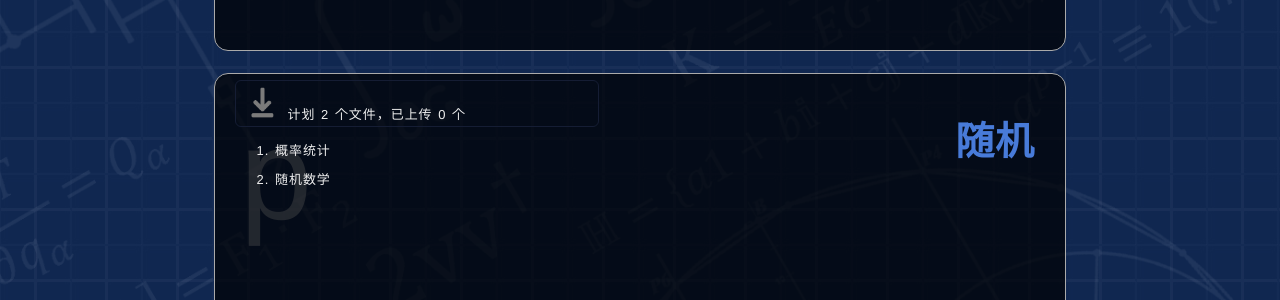
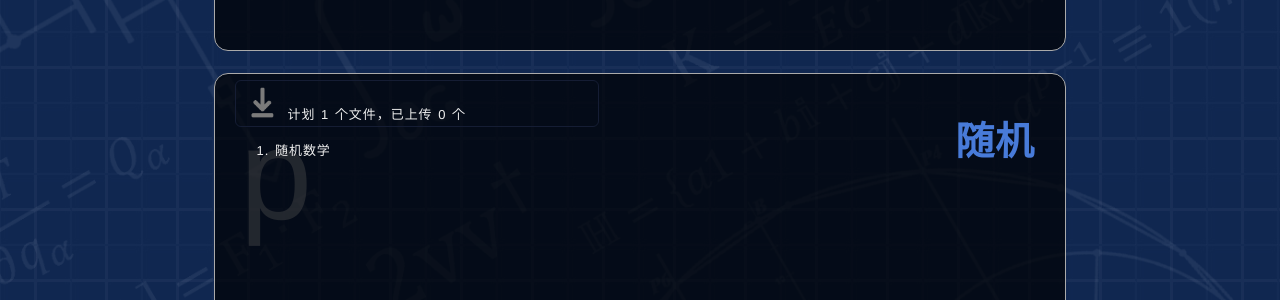
Before and after one commit to LePtC/LePtC.github.io, a Jekyll site: the page built from lenote/index.html, in a window 1280 px wide and 900 px high, scrolled down 5842 px. Shown: the part 161-461 px from the top of the window. Built offline with Jekyll 4.4.1, drawn with Linux system fonts in a browser that asks for light colours; Markdown is read by kramdown in place of the engine named in the settings; formulas are drawn with MathJax 3; comment, search, counter and statistics services are not loaded.

Commit message:
update lenote info

```diff
--- a/lenote/Phys/Ex/index.html
+++ b/lenote/Phys/Ex/index.html
@@ -43,7 +43,7 @@ title: 实验
 </div> -->
 
 
-{% include lefile.html col="g" ca="Phys" en="希腊字母" size="4.32" date="2014.10.07" status="一周目完" %}
+{% include lefile.html col="g" ca="Phys" en="希腊字母" size="2.65" date="2014.10.07" status="一周目完" %}
 
 {% include lefile.html col="g" ca="Phys" en="CODATA2010" size="0.34" date="2013.08.25" status="一周目完" %}
 
--- a/lenote/index.html
+++ b/lenote/index.html
@@ -159,9 +159,9 @@ $(document).ready( function() {
   <!-- <li>数学分析</li> -->
   <li>实变函数</li>
 </ol>
-{% include lenote.html en="p" ca="Math" cn="随机" pl="2" fin="0" col="" %}
+{% include lenote.html en="p" ca="Math" cn="随机" pl="1" fin="0" col="" %}
 <ol>
-  <li>概率统计</li>
+  <!-- <li>概率统计</li> -->
   <li>随机数学</li>
 </ol>
 {% include lenote.html en="c" ca="Math" cn="复分析" pl="1" fin="0" col="" %}
```
